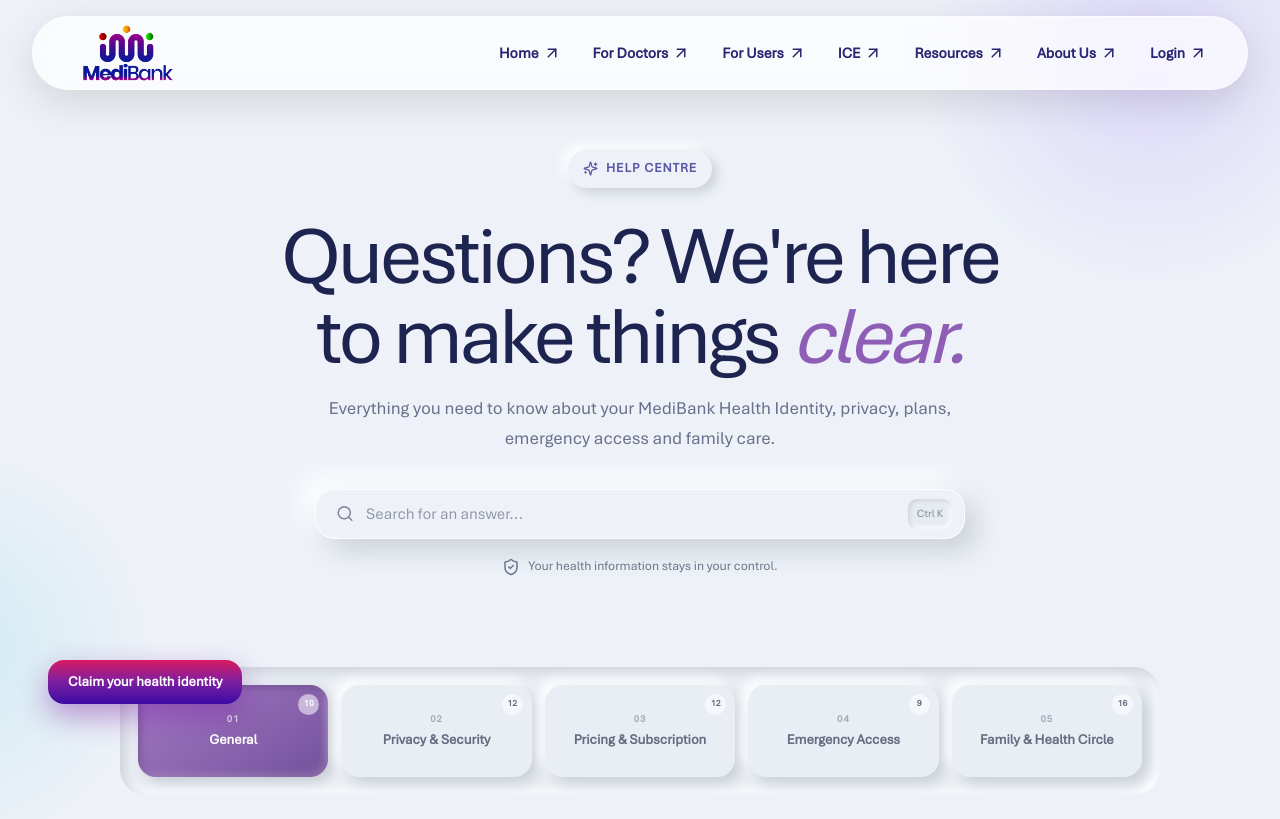
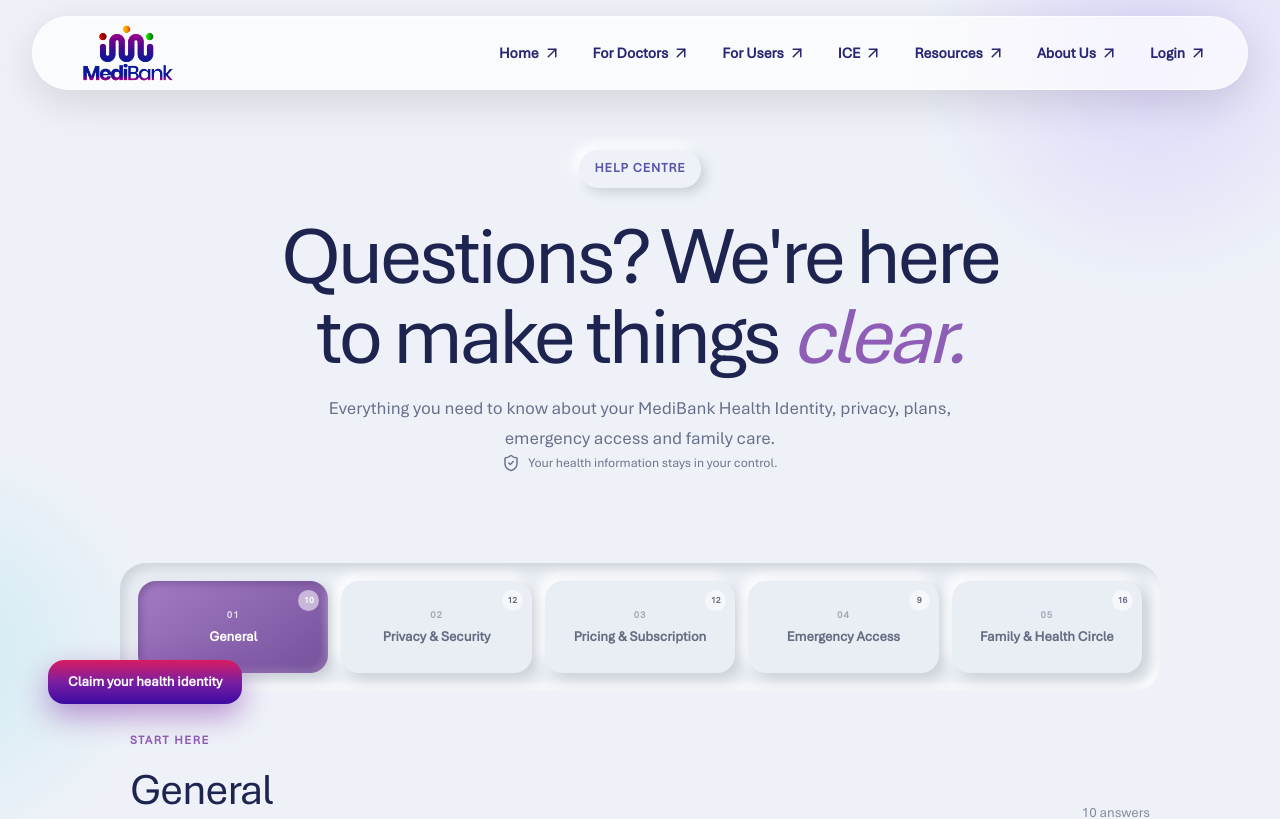
Before and after one commit to devteammb/medibank-website-old, a Next.js app: page /faq in a window 1280 px wide. Shown: the top 819 px of the page. Built offline with nearby package versions, Linux system fonts and the light colour scheme.

Commit message:
search tool commented

```diff
--- a/src/app/faq/page.js
+++ b/src/app/faq/page.js
@@ -145,15 +145,15 @@
       <div className={styles.glowOne} />
       <div className={styles.glowTwo} />
       <section className={styles.hero}>
-        <div className={styles.kicker}><Sparkles size={15} /> Help centre</div>
+        <div className={styles.kicker}>Help centre</div>
         <h1>Questions? We&apos;re here<br />to make things <span>clear.</span></h1>
         <p>Everything you need to know about your MediBank Health Identity, privacy, plans, emergency access and family care.</p>
-        <label className={styles.search}>
+        {/* <label className={styles.search}>
           <Search size={21} aria-hidden="true" />
           <span className="sr-only">Search frequently asked questions</span>
           <input ref={searchInputRef} value={query} onChange={(event) => setQuery(event.target.value)} placeholder="Search for an answer..." />
           <kbd>{searchShortcut}</kbd>
-        </label>
+        </label> */}
         <div className={styles.trust}><ShieldCheck size={18} /> Your health information stays in your control.</div>
       </section>
 
```
